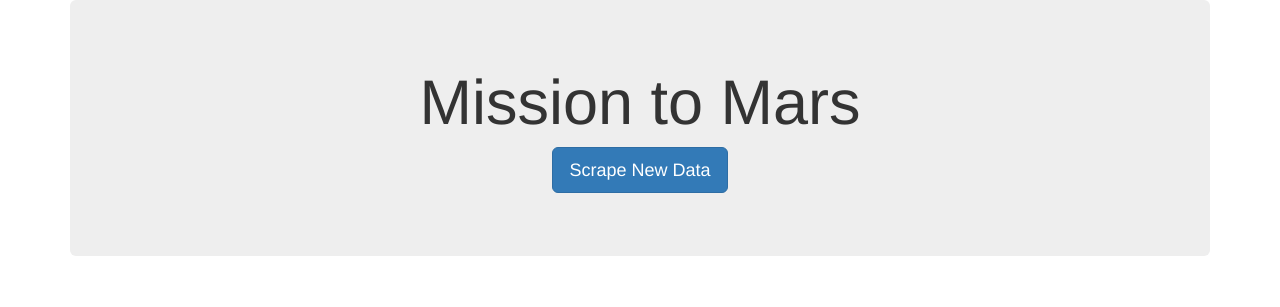
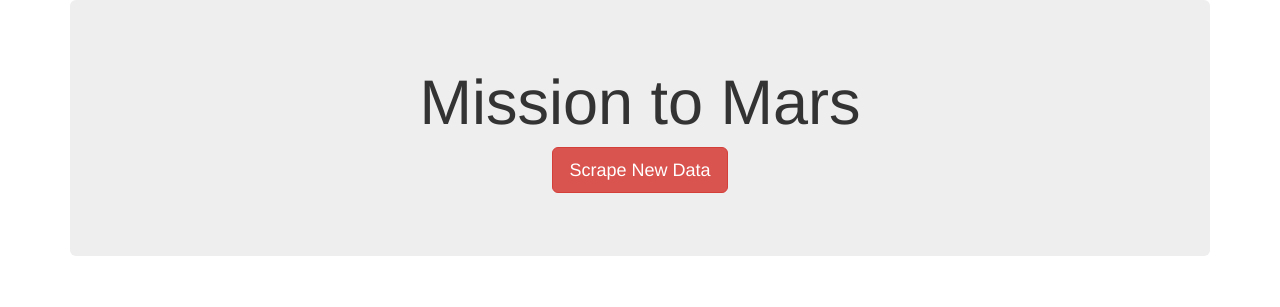
Before and after one commit to leomerits/Mission-to-Mars, a Flask app: page / in a window 1280 px wide. Shown: the top 307 px of the page. Run offline with Flask 2, Linux system fonts and the light colour scheme; data that the repository does not hold is empty; some libraries are stand-ins or nearby versions.

Commit message:
Final Report

```diff
--- a/templates/index.html
+++ b/templates/index.html
@@ -6,6 +6,7 @@
     <meta http-equiv="X-UA-Compatible" content="ie=edge" />
     <title>Mission to Mars</title>
     <link rel="stylesheet" href="https://maxcdn.bootstrapcdn.com/bootstrap/3.3.7/css/bootstrap.min.css" />
+    <!-- <link rel="stylesheet" type="text/css" href="./local.css" /> -->
     <script type="text/javascript" src="https://gc.kis.v2.scr.kaspersky-labs.com/FD126C42-EBFA-4E12-B309-BB3FDD723AC1/main.js?attr=vqzUVDljVufRS99g_XIwqzg98LBN3alb7PSrTEp31uj0TCfliptZDOeOr1Sc-dIqQhF3G7IAkuYQehmU0DfkCWpuWzd3DtPwepN2aAL6K_flIvi-TaPVsYleL1I3Hsz9l8W292vAxaNPwgS-f_mgGg"
         charset="UTF-8"></script>
     <link rel="stylesheet" crossorigin="anonymous" href="https://gc.kis.v2.scr.kaspersky-labs.com/E3E8934C-235A-4B0E-825A-35A08381A191/abn/main.css?attr=aHR0cHM6Ly8ydS1kYXRhLWN1cnJpY3VsdW0tdGVhbS5zMy5hbWF6b25hd3MuY29tL2RhdGF2aXotb25saW5lL21vZHVsZV8xMC9pbmRleC5odG1s"
@@ -15,11 +16,11 @@
     <!---div class="container-fluid"></div>--->
     <div class="container">
         <!-- Add Jumbotron to Header -->
-        <div class="jumbotron text-center">
+        <div class="jumbotron bg-dark text-white text-center">
             <h1>Mission to Mars</h1>
             <!-- Add a button to activate scraping script href=/scrape app route in app.py file--->
             <!-- btn is to create button its from bootstrap--->
-            <p><a class="btn btn-primary btn-lg" href="/scrape" role="button">Scrape New Data</a></p>
+            <p><a class="btn btn-danger btn-lg" href="/scrape" role="button">Scrape New Data</a></p>
         </div>
         <!-- Add section for Mars News -->
         <div class="row" id="mars-news">
```
